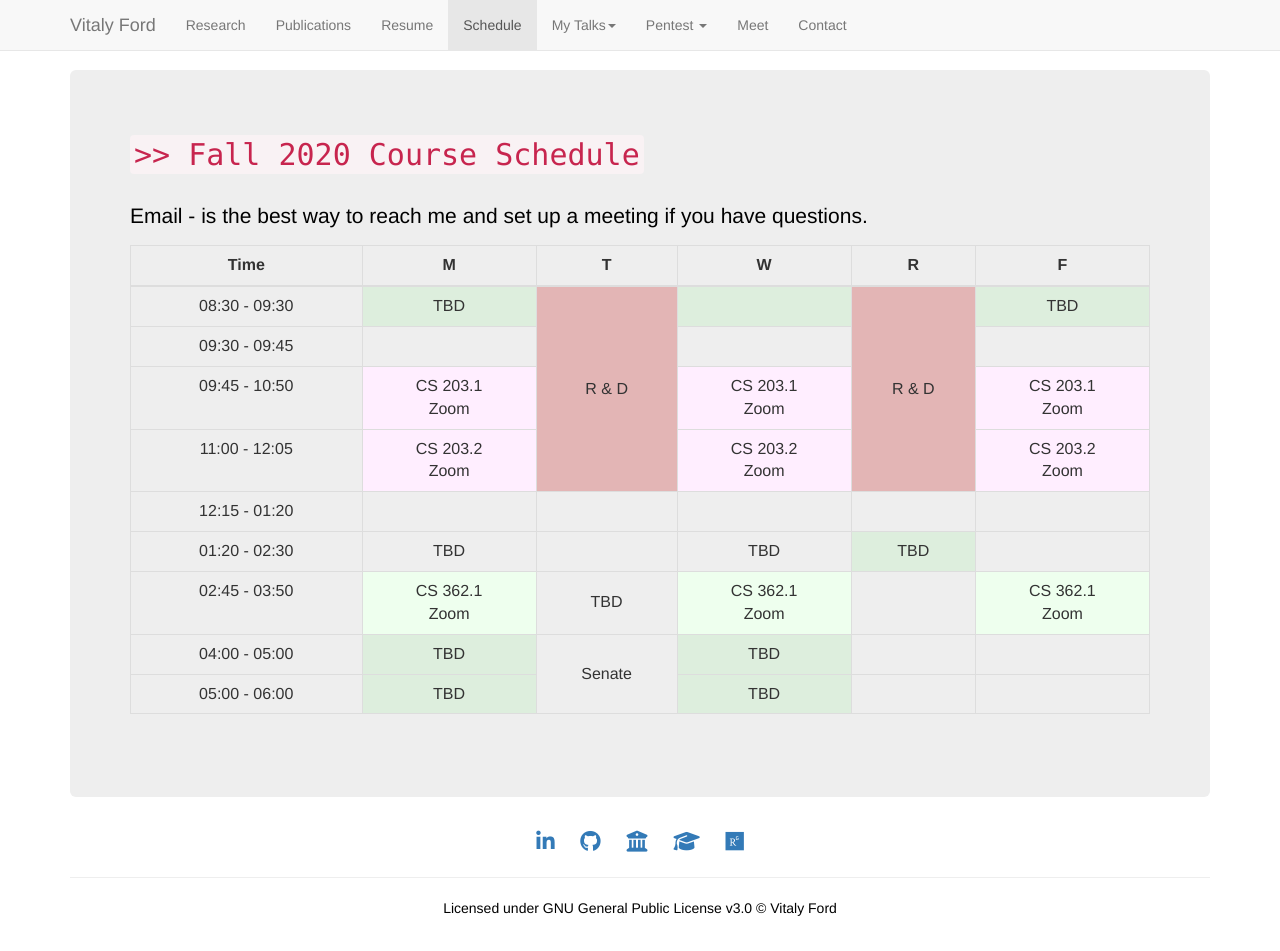
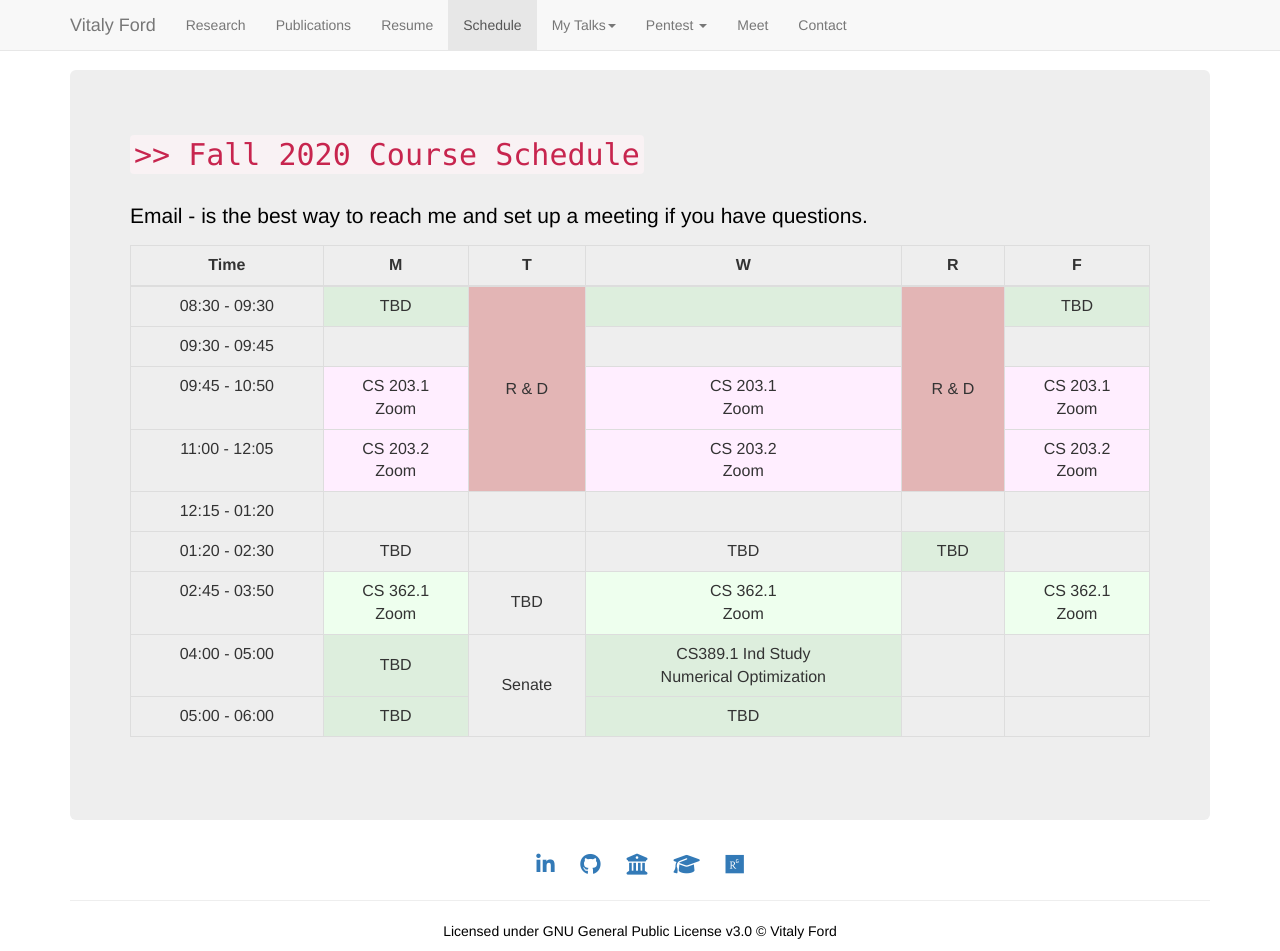
Before and after one commit to vitalyford/vitalyford.github.io, a Jekyll site: the page built from schedule.html, in a window 1280 px wide and 951 px high. Built offline with Jekyll 4.4.1, drawn with Linux system fonts in a browser that asks for light colours; nearby versions of some CDN libraries.

Commit message:
Add ind study on wed

```diff
--- a/schedule.html
+++ b/schedule.html
@@ -72,7 +72,7 @@ permalink: "/schedule/"
                 <th>04:00 - 05:00</th>
                 <td class="custom-table course3">TBD</td>
                 <td rowspan="2" class="custom-table">Senate</td>
-                <td class="custom-table course3">TBD</td>
+                <td class="custom-table course3">CS389.1 Ind Study<br>Numerical Optimization</td>
                 <td></td>
                 <td></td>
             </tr>
```
